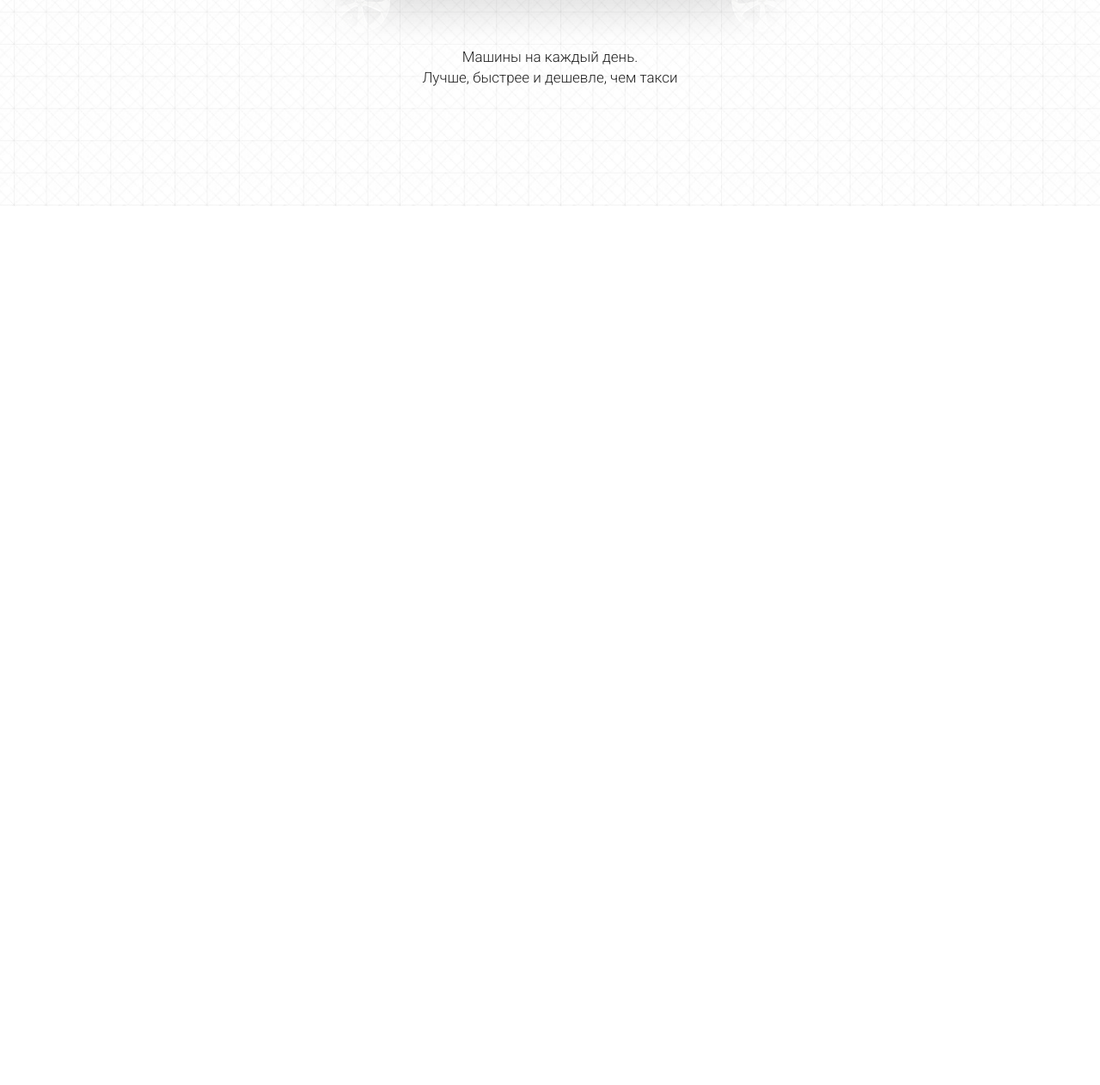
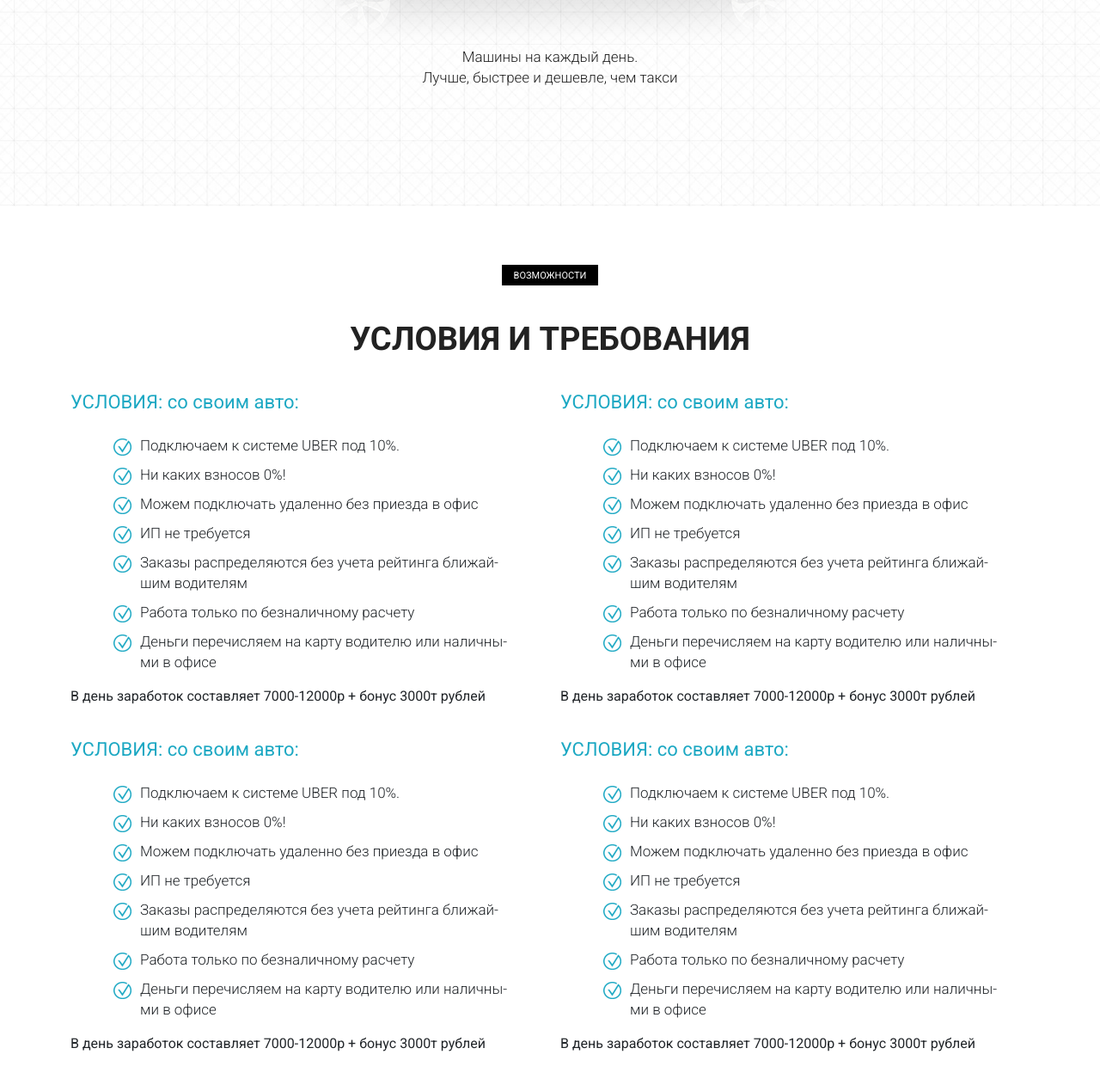
Before and after one commit to davron1104/bootstrap, a plain HTML site: page src/index.html in a window 1280 px wide. Shown: the part 3459-4721 px from the top of the page at 86% size. Before the commit the page ends 3699 px from the top, so only its background shows below. Drawn offline with Linux system fonts and the light colour scheme.

Commit message:
Added HTML and Sass changes

```diff
--- a/src/index.html
+++ b/src/index.html
@@ -258,6 +258,147 @@
 		</div>
 	</section>
 
+	<section class="require">
+		<div class="container">
+			<div class="cause_label">возможности</div>
+			<h2 class="cause_header">условия и требования</h2>
+			<div class="row">
+				<div class="col-md-6">
+					<div class="require_block require_block_nmb">
+						<div class="require_title">
+							УСЛОВИЯ: со своим авто:
+						</div>
+						<ul class="require_list">
+							<li>
+								Подключаем к системе UBER под 10%.
+							</li>
+							<li>
+								Ни каких взносов 0%!
+							</li>
+							<li>
+								Можем подключать удаленно без приезда в офис
+							</li>
+							<li>
+								ИП не требуется
+							</li>
+							<li>
+								Заказы распределяются без учета рейтинга ближай-<br>шим водителям
+							</li>
+							<li>
+								Работа только по безналичному расчету
+							</li>
+							<li>
+								Деньги перечисляем на карту водителю или наличны-<br>ми в офисе
+							</li>
+						</ul>
+						<div class="require_descr">
+							В день заработок составляет 7000-12000р + бонус 3000т рублей
+						</div>
+					</div>
+				</div>
+				<div class="col-md-6">
+					<div class="require_block require_block_nmb">
+						<div class="require_title">
+							УСЛОВИЯ: со своим авто:
+						</div>
+						<ul class="require_list">
+							<li>
+								Подключаем к системе UBER под 10%.
+							</li>
+							<li>
+								Ни каких взносов 0%!
+							</li>
+							<li>
+								Можем подключать удаленно без приезда в офис
+							</li>
+							<li>
+								ИП не требуется
+							</li>
+							<li>
+								Заказы распределяются без учета рейтинга ближай-<br>шим водителям
+							</li>
+							<li>
+								Работа только по безналичному расчету
+							</li>
+							<li>
+								Деньги перечисляем на карту водителю или наличны-<br>ми в офисе
+							</li>
+						</ul>
+						<div class="require_descr">
+							В день заработок составляет 7000-12000р + бонус 3000т рублей
+						</div>
+					</div>
+				</div>
+				<div class="col-md-6">
+					<div class="require_block require_block_nmb">
+						<div class="require_title">
+							УСЛОВИЯ: со своим авто:
+						</div>
+						<ul class="require_list">
+							<li>
+								Подключаем к системе UBER под 10%.
+							</li>
+							<li>
+								Ни каких взносов 0%!
+							</li>
+							<li>
+								Можем подключать удаленно без приезда в офис
+							</li>
+							<li>
+								ИП не требуется
+							</li>
+							<li>
+								Заказы распределяются без учета рейтинга ближай-<br>шим водителям
+							</li>
+							<li>
+								Работа только по безналичному расчету
+							</li>
+							<li>
+								Деньги перечисляем на карту водителю или наличны-<br>ми в офисе
+							</li>
+						</ul>
+						<div class="require_descr">
+							В день заработок составляет 7000-12000р + бонус 3000т рублей
+						</div>
+					</div>
+				</div>
+				<div class="col-md-6">
+					<div class="require_block require_block_nmb">
+						<div class="require_title">
+							УСЛОВИЯ: со своим авто:
+						</div>
+						<ul class="require_list">
+							<li>
+								Подключаем к системе UBER под 10%.
+							</li>
+							<li>
+								Ни каких взносов 0%!
+							</li>
+							<li>
+								Можем подключать удаленно без приезда в офис
+							</li>
+							<li>
+								ИП не требуется
+							</li>
+							<li>
+								Заказы распределяются без учета рейтинга ближай-<br>шим водителям
+							</li>
+							<li>
+								Работа только по безналичному расчету
+							</li>
+							<li>
+								Деньги перечисляем на карту водителю или наличны-<br>ми в офисе
+							</li>
+						</ul>
+						<div class="require_descr">
+							В день заработок составляет 7000-12000р + бонус 3000т рублей
+						</div>
+					</div>
+				</div>
+			</div>
+		</div>
+	</section>
+
 </body>
 
 </html>
--- a/src/sass/style.sass
+++ b/src/sass/style.sass
@@ -292,6 +292,7 @@ nav
 				width: 14px
 				height: 2px
 				background-color: $cause-color
+				transition: 0.3s all
 			&:after
 				content: ''
 				display: block
@@ -301,6 +302,7 @@ nav
 				height: 14px
 				width: 2px
 				background-color: $cause-color
+				transition: 0.3s all
 			&:hover
 				&:before, &:after
 					background-color: $second-color
@@ -335,3 +337,35 @@ nav
 		font-size: 17px
 		font-weight: 300
 		line-height: 24px
+
+.require
+	padding: 68px 0 84px 0
+	&_block
+		margin: 33px 0
+		&_nmb
+			margin-bottom: 0px
+	&_title
+		color: #1ca8c3
+		font-size: 22px
+		font-weight: 400
+	&_list
+		list-style: none
+		padding-left: 50px
+		margin-top: 22px
+		li
+			font-size: 17px
+			font-weight: 300
+			line-height: 24px
+			margin-bottom: 10px
+			display: flex
+			align-items: center
+			&:before
+				content: ''
+				display: block
+				width: 21px
+				height: 20px
+				background: url('../icons/bluemark.png') center (center / cover) no-repeat
+				margin: 4px 10px 0 0
+			&:nth-child(5), &:nth-child(7)
+				display: flex
+				align-items: start
```
Also changed, not shown: src/css/style.min.css, 1 other file.
